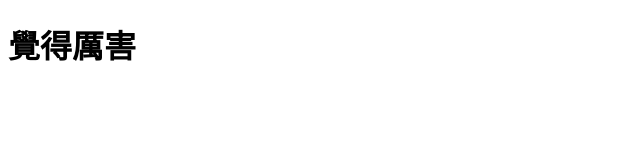
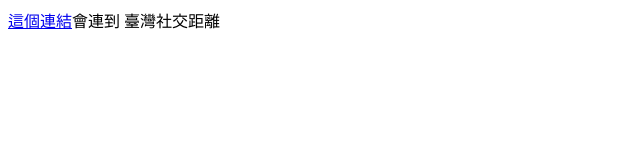
Before and after one commit to tmsbyim01/tmsbyim01.github.io, a plain HTML site: page index.html in a window 1280 px wide. Shown: the whole page, without its empty margins (0-640 px from the left). Drawn offline with Linux system fonts and the light colour scheme.

Commit message:
Update index.html

```diff
--- a/index.html
+++ b/index.html
@@ -5,6 +5,6 @@
     <title>你好，GitHub</title>
   </head>
   <body>
-    <h1>覺得厲害</h1>
+    <a href="exposureNotificationTSD://exposure-server.cdc.gov.tw/upload?start_date=2022-07-01&end_date=2022-07-08&code=09876543&expired_at=1657272950">這個連結</a>會連到 臺灣社交距離<br>
   </body>
 </html>
```
